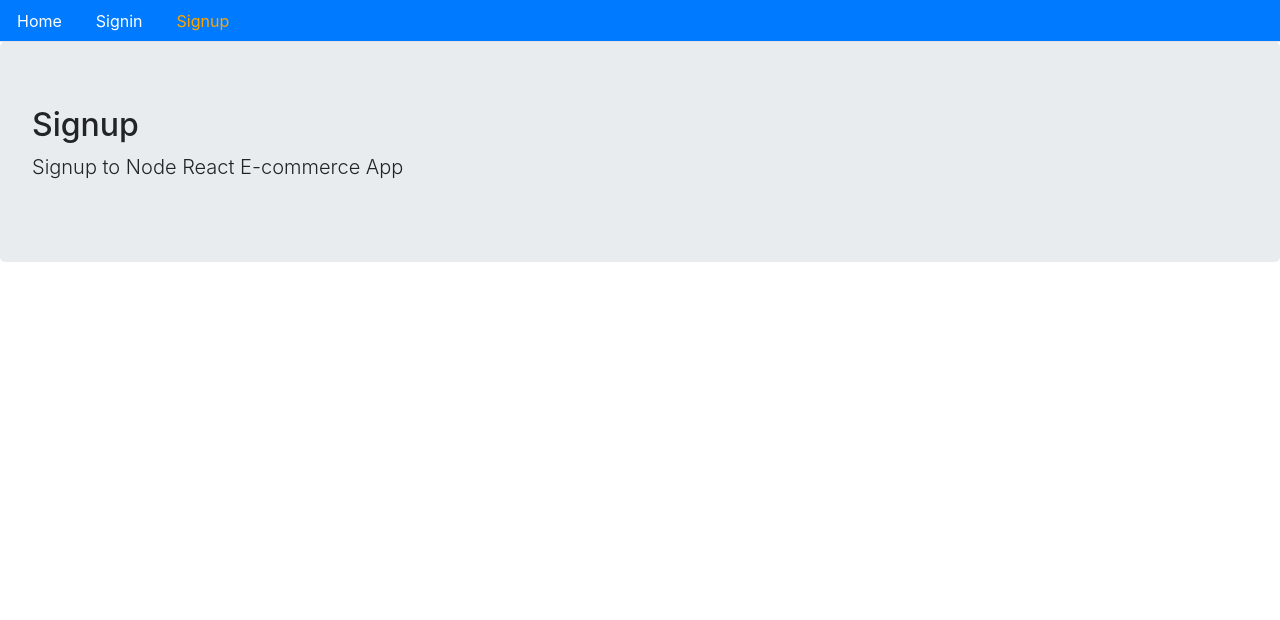
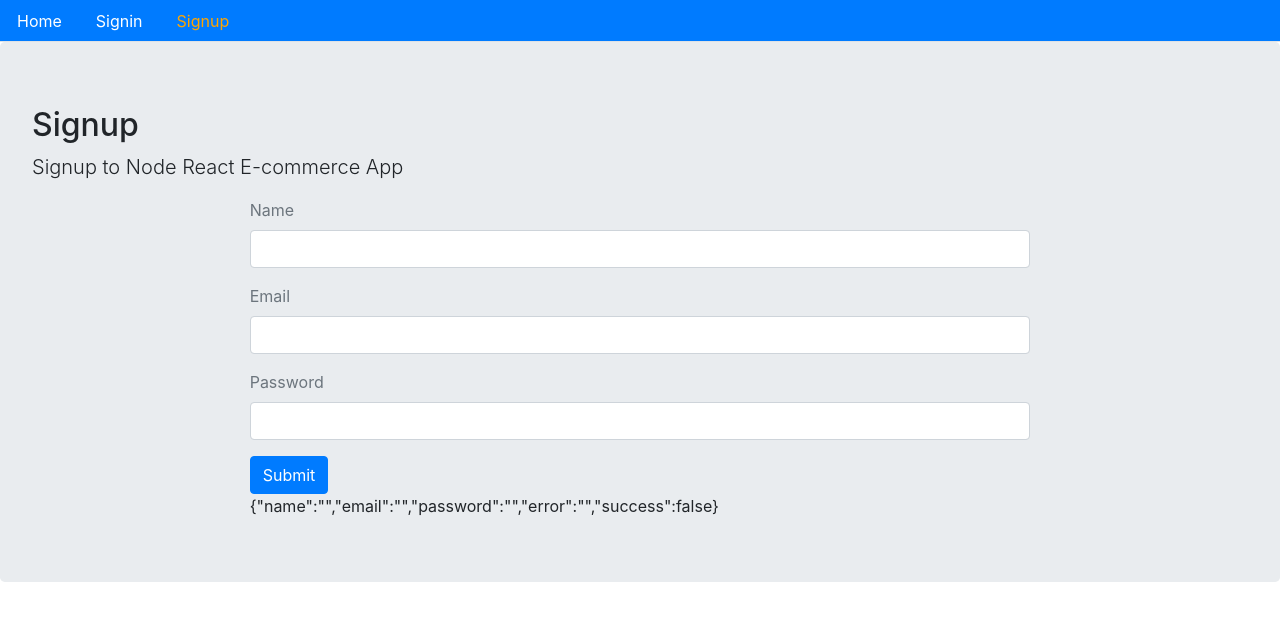
Before and after one commit to kaollie74/ecommerce, a React (Create React App) app: page /signup in a window 1280 px wide. Shown: the top 620 px of the page. Built offline with nearby package versions, Linux system fonts and the light colour scheme.

Commit message:
created a function that returns a form, captures the input info with onChange method and sets state base on parameters

```diff
--- a/src/User/Signup.js
+++ b/src/User/Signup.js
@@ -1,12 +1,71 @@
-import React from 'react'
+import React, { useState, useEffect } from 'react'
 import Layout from '../core/Layout';
 
-const Signup = () => (
+const Signup = () => {
 
-  <Layout title="Signup" description="Signup to Node React E-commerce App">
+  // state
+  const [values, setValues] = useState({
+    name: '',
+    email: '',
+    password: '',
+    error: '',
+    success: false
+  })
 
-  </Layout>
+  // handles the informaton that is typed in the input box
+  // based on the parameters that are passed with the onChange method in signupForm() function.
+  const handleChange = (event, propsName) => {
+    console.log()
+    setValues({...values, error: false, [propsName]: event.target.value});
+  }
 
-)
+  // FUNCTIONS
+  const signupForm = () => {
+
+    return (
+
+      <form >
+
+        <div className="form-group">
+          <label className="text-muted"> Name </label>
+          <input
+            type="text"
+            className="form-control"
+            onChange={(event) => handleChange(event, 'name')}
+          />
+        </div>
+
+        <div className="form-group">
+          <label className="text-muted"> Email </label>
+          <input
+            type="email"
+            className="form-control"
+            onChange={(event) => handleChange(event, 'email')}
+          />
+        </div>
+
+        <div className="form-group">
+          <label className="text-muted"> Password </label>
+          <input
+            type="password"
+            className="form-control"
+            onChange={(event) => handleChange(event, 'password')}
+          />
+        </div>
+
+        <button className="btn btn-primary">Submit</button>
+
+      </form>
+    );
+
+  } // END signupForm
+
+  return (
+    <Layout title="Signup" description="Signup to Node React E-commerce App" className="container col-md-8 offset-md-2">
+      {signupForm()}
+      {JSON.stringify(values)}
+    </Layout>
+  )
+}
 
 export default Signup;
```
